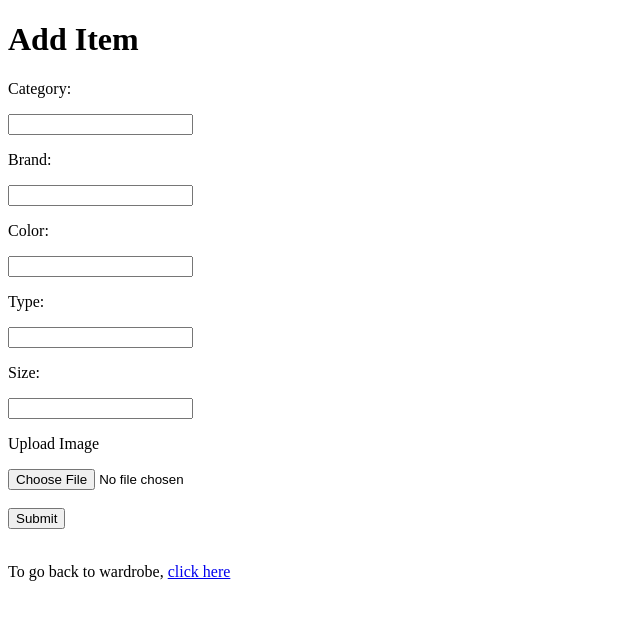
After one commit to anirudh-248/bnb_hackathon, a Django app: page /wardrobe/add/add-item in a window 1280 px wide. The commit adds this page. Shown: the top 620 px of the page, without its empty margins (0-640 px from the left). Run offline with Django 5.2, Linux system fonts and the light colour scheme.

Commit message:
added add-item page

```diff
--- a/myapp/urls.py
+++ b/myapp/urls.py
@@ -7,5 +7,7 @@ urlpatterns = [
     path('logout', views.logout, name='logout'),
     path('register', views.register, name='register'),
     path('wardrobe', views.wardrobe, name='wardrobe'),
-    path('wardrobe/<str:name>', views.wardrobe_items, name='wardrobe_items')
+    path('wardrobe/<str:name>', views.wardrobe_items, name='wardrobe_items'),
+    path('wardrobe/delete/<int:item_id>', views.delete, name='delete'),
+    path('wardrobe/add/add-item', views.add, name='add')
 ]
--- a/myapp/views.py
+++ b/myapp/views.py
@@ -1,4 +1,4 @@
-from django.shortcuts import render, redirect
+from django.shortcuts import render, redirect, get_object_or_404
 from django.contrib.auth.models import User, auth
 from django.contrib import messages
 from .models import Item, user_item, Contact
@@ -69,5 +69,34 @@ def wardrobe(request):
     return render(request, 'wardrobe.html', {'items': items})
 
 def wardrobe_items(request, name):
-    items = user_item.objects.filter(category=name)
+    items = user_item.objects.filter(user=request.user).filter(category=name)
     return render(request, 'wardrobe_items.html', {'items': items})
+
+def delete(request,item_id):
+    item = get_object_or_404(user_item, id=item_id)
+    if request.method=='POST':
+        item.delete()
+        messages.success(request, 'Item deleted successfully')
+        return redirect('/wardrobe')
+    return redirect('/wardrobe')
+
+def add(request):
+    if request.method=='POST':
+        category = request.POST['category']
+        brand = request.POST['brand']
+        color = request.POST['color']
+        type = request.POST['type']
+        size = request.POST['size']
+        image = request.POST['image']
+        uio = user_item.objects.create(
+            user = request.user,
+            banner=image,
+            category=category,
+            brand=brand,
+            color=color,
+            type=type,
+            size=size
+        )
+        messages.success(request, 'Item added successfully')
+        redirect('/wardrobe')
+    return render(request, 'add-item.html')
--- /dev/null
+++ b/templates/add-item.html
@@ -0,0 +1,30 @@
+<!DOCTYPE html>
+<html lang="en">
+<head>
+    <meta charset="UTF-8">
+    <meta name="viewport" content="width=device-width, initial-scale=1.0">
+    <title>Document</title>
+</head>
+<body>
+    <h1>Add Item</h1>
+    <form action="add-item" method="POST">
+        {% csrf_token %}
+        <p>Category:</p>
+        <input type="text" name="category" id="category">
+        <p>Brand:</p>
+        <input type="text" name="brand" id="brand">
+        <p>Color:</p>
+        <input type="text" name="color" id="color">
+        <p>Type:</p>
+        <input type="text" name="type" id="type">
+        <p>Size:</p>
+        <input type="text" name="size" id="size">
+        <p>Upload Image</p>
+        <input type="file" name="image" id="image">
+        <br><br>
+        <input type="submit" name="submit" value="Submit">
+        <br><br>
+        <p>To go back to wardrobe, <a href="/wardrobe">click here</a></p>
+    </form>
+</body>
+</html>
--- a/templates/wardrobe.html
+++ b/templates/wardrobe.html
@@ -103,6 +103,7 @@
             </div>
             <div class="col-md-9">
                 <div class="row">
+                  <a href="/wardrobe/add/add-item"><button>Add Item</button></a>
                     {% for item in items %}
                         <div class="col-md-4 mb-4">
                             <div class="card">
@@ -111,7 +112,10 @@
                                     <h2 class="card-title">{{ item.brand }}</h2>
                                     <h4>Category: {{ item.category }}</h4>
                                     <p class="card-text">Some quick example text to build on the card title and make up the bulk of the card's content.</p>
-                                    <a href="#" class="btn btn-primary">Go somewhere</a>
+                                    <form action="{% url 'delete' item.id %}" method="POST">
+                                      {% csrf_token %}
+                                      <button type="submit">Delete</button>
+                                    </form>
                                 </div>
                             </div>
                         </div>
```
Also changed, not shown: db.sqlite3, media/Gemini_Generated_Image_5.jpg (added), media/venues.jpeg (added).
